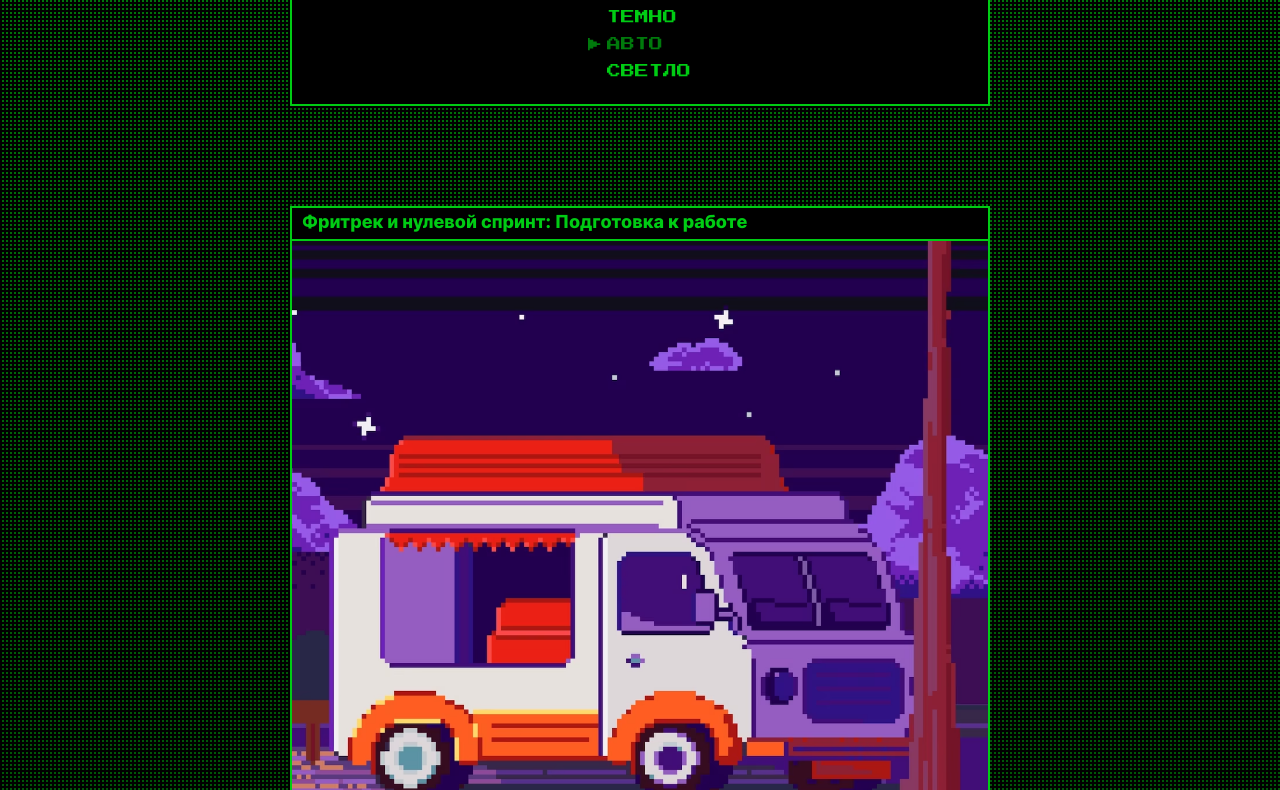
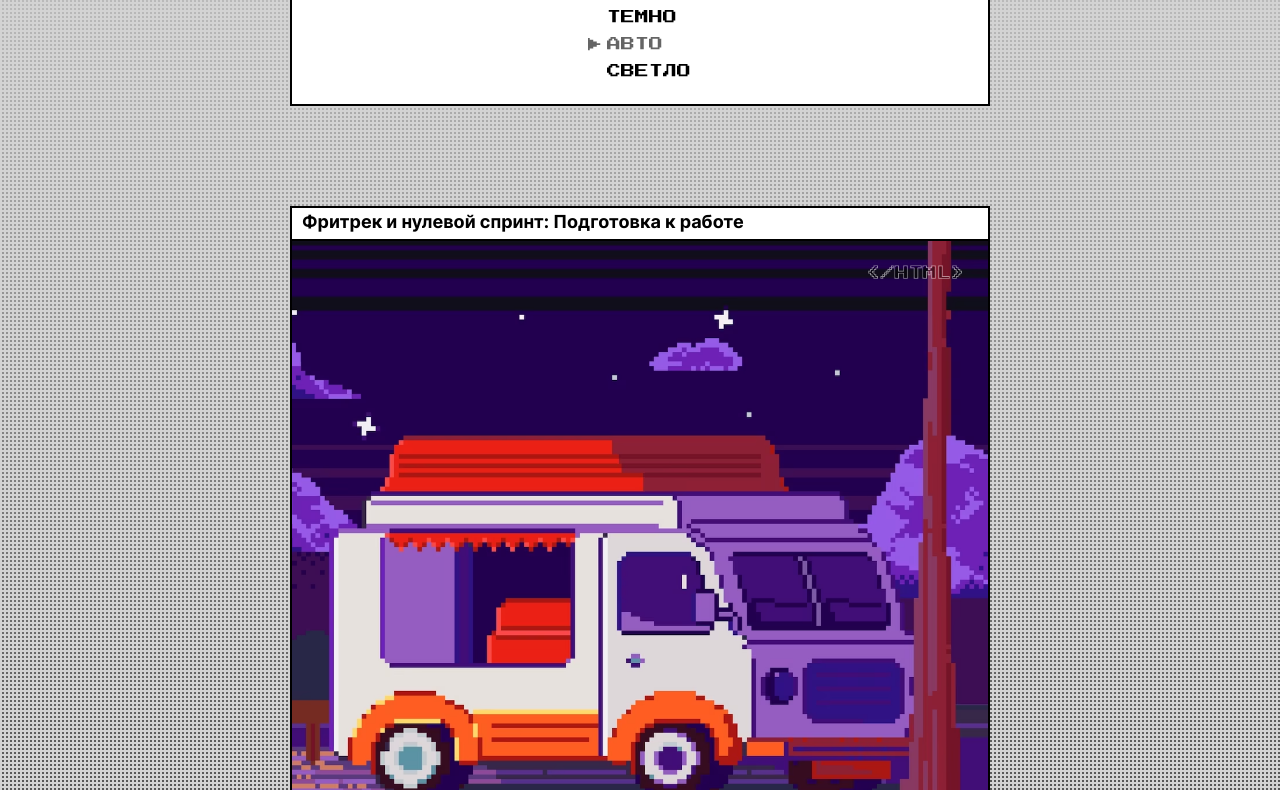
Before and after one commit to neropack/zakrivayuschiy-teg-f, a plain HTML site: page index.html in a window 1280 px wide. Shown: the part 362-1152 px from the top of the page. Drawn offline with Linux system fonts and the light colour scheme.

Commit message:
добавил цветовые темы и лейбл

```diff
--- a/index.html
+++ b/index.html
@@ -40,7 +40,12 @@
         <main class="posts">
             <section class="posts__post">
                 <h2 class="post__title">Фритрек и нулевой спринт: Подготовка к работе</h2>
-                <img src="./images/van.png" alt="картинка машины" class="post__image">
+                <div class="image__container">
+                    <span class="image__lable">
+                        &lt;/HTML&gt;
+                    </span>
+                    <img src="./images/van.png" alt="картинка машины" class="post__image">
+                </div>
                 <div class="post__container">
                     <div class="post__text-container">
                         <p class="post__text">Это было самое начало пути. На этом этапе важно было проникнуться основами и настроиться на учёбу. И, возможно, подумать, как новые знания могут повлиять на ваше будущее.</p>
--- a/styles/style.css
+++ b/styles/style.css
@@ -22,9 +22,7 @@
     min-inline-size: 320px;
     min-block-size: 100dvb;
     font-family: var(--font-main), sans-serif;
-    background-image: repeating-linear-gradient(to bottom, #000 0 2px, rgb(0 0 0 / 0) 2px 4px),
-        repeating-linear-gradient(to right, #000 0 2px, rgb(0 0 0 / 0) 2px 4px),
-        linear-gradient(to bottom, #007f0c, #004306);
+    background-image: var(--background-image);
     background-size: cover;
     color: var(--font-color);
 }
@@ -35,7 +33,7 @@
     justify-content: flex-end;
     align-items: center;
     margin-top: 100px;
-    width: clamp(700px, 700px, 100%);
+    width: clamp(700px, 700px, 100%); /* TODO: сделать НОРМАЛЬНО */
     height: clamp(368px, 368px, 327px);
     font-family: var(--font-accent), sans-serif;
     background-color: var(--background-color);
@@ -110,6 +108,34 @@
     border-bottom: none;
 }
 
+.image__container {
+    position: relative;
+}
+
+.image__lable{
+    position: absolute;
+    top: 27px;
+    right: 25px;
+    font-family: var(--font-accent);
+    font-size: 14px;
+    color: var(--font-color);
+    opacity: 0.5;
+    text-shadow:
+        -1px 0 var(--background-color),
+        1px 0 var(--background-color),
+        0 1px var(--background-color),
+        0 -1px var(--background-color);
+    mix-blend-mode: hard-light;
+}
+
+@supports ((text-stroke: 1px var(--background-color)) or (-webkit-text-stroke: 1px var(--background-color))) {
+    .image__lable {
+        text-stroke: 1px var(--background-color);
+        -webkit-text-stroke: 1px var(--background-color);
+        text-shadow: none;
+    }
+}
+
 .post__image {
     display: block;
     width: 100%;
--- a/styles/themes.css
+++ b/styles/themes.css
@@ -4,3 +4,38 @@
 ✦ theme-light — класс светлой темы
 ✦ не забудьте описать стили для изменения темы через медизапрос пользовательских предпочтений
 */
+
+:root.theme-dark {
+    --font-weight-title: 785;
+    --font-weight-text: 465;
+    --font-color: #00CC14;
+
+    --background-color: #000;
+    --background-image: repeating-linear-gradient(to bottom, #000 0 2px, rgb(0 0 0 / 0) 2px 4px),
+        repeating-linear-gradient(to right, #000 0 2px, rgb(0 0 0 / 0) 2px 4px),
+        linear-gradient(to bottom, #007f0c, #004306);
+}
+
+:root.theme-light {
+    --font-weight-title: 700;
+    --font-weight-text: 400;
+    --font-color: #000;
+
+    --background-color: #fff;
+    --background-image: repeating-linear-gradient(to bottom, #d3d3d3 0 2px, rgb(0 0 0 / 0) 2px 4px),
+        repeating-linear-gradient(to right, #d3d3d3 0 2px, rgb(0 0 0 / 0) 2px 4px),
+        linear-gradient(to bottom, #e7e7e7 0.01%, #1a1a1a);
+}
+
+@media (prefers-color-scheme: light) {
+    :root {
+        --font-weight-title: 700;
+        --font-weight-text: 400;
+        --font-color: #000;
+
+        --background-color: #fff;
+        --background-image: repeating-linear-gradient(to bottom, #d3d3d3 0 2px, rgb(0 0 0 / 0) 2px 4px),
+            repeating-linear-gradient(to right, #d3d3d3 0 2px, rgb(0 0 0 / 0) 2px 4px),
+            linear-gradient(to bottom, #e7e7e7 0.01%, #1a1a1a);
+    }
+}
--- a/styles/variables.css
+++ b/styles/variables.css
@@ -7,5 +7,7 @@
     --font-color: #00CC14;
 
     --background-color: #000;
-
+    --background-image: repeating-linear-gradient(to bottom, #000 0 2px, rgb(0 0 0 / 0) 2px 4px),
+        repeating-linear-gradient(to right, #000 0 2px, rgb(0 0 0 / 0) 2px 4px),
+        linear-gradient(to bottom, #007f0c, #004306);
 }
```
